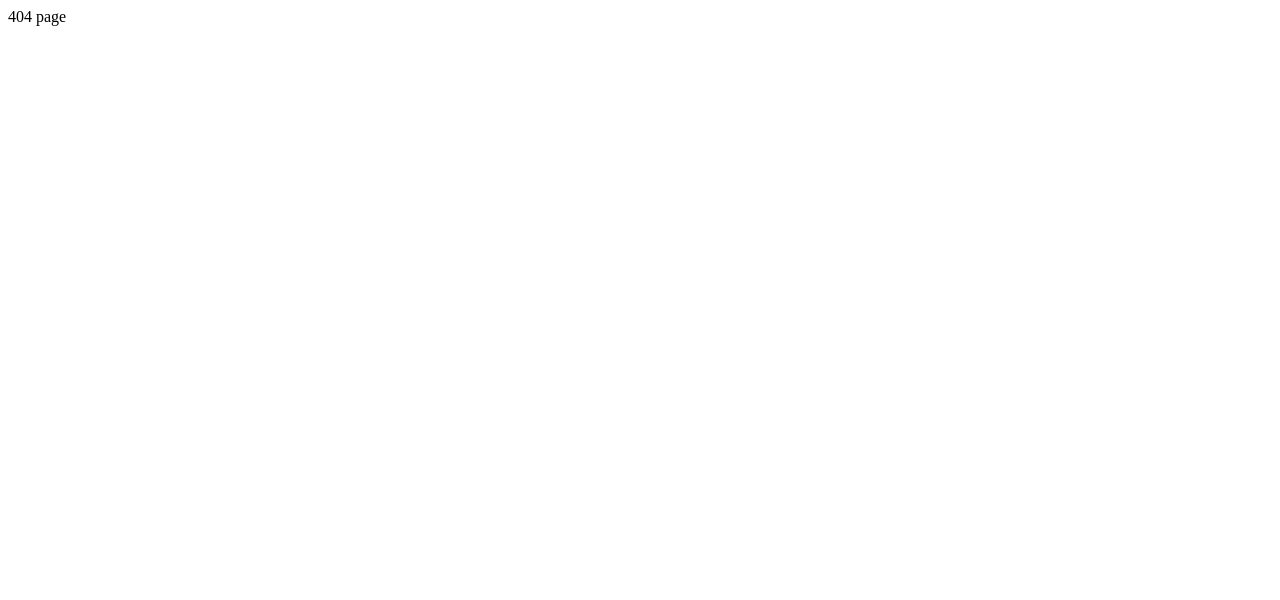
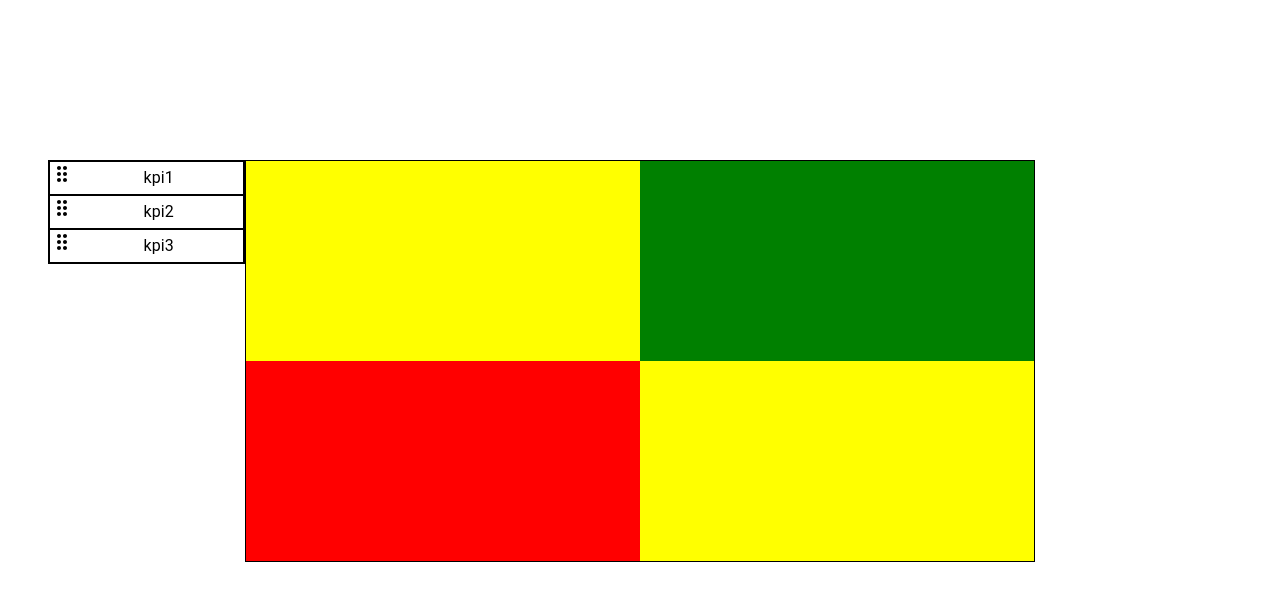
Before and after one commit to Haukain/ddbl-web-app, a React (Create React App) app in the folder source/client/: page /shortListing in a window 1280 px wide. Shown: the top 600 px of the page. Built offline with nearby package versions, Linux system fonts and the light colour scheme.

Commit message:
Drag n' drop implementation
First try of dnd implementation for the shortlisting phase

```diff
--- a/source/client/package.json
+++ b/source/client/package.json
@@ -5,8 +5,10 @@
   "dependencies": {
     "@material-ui/core": "^4.4.2",
     "@material-ui/icons": "^4.4.1",
+    "immutability-helper": "^3.0.1",
     "react": "^16.9.0",
     "react-dom": "^16.9.0",
+    "react-draggable": "^4.0.3",
     "react-router-dom": "^5.1.2",
     "react-scripts": "3.1.1"
   },
--- a/source/client/src/components/App.js
+++ b/source/client/src/components/App.js
@@ -8,6 +8,7 @@ import {
   Switch,
   Route
 } from "react-router-dom";
+import ShortListing from './ShortListing';
 
 class App extends React.Component {
 
@@ -32,6 +33,9 @@ class App extends React.Component {
             <Route exact path="/signup">
               <SignUp/>
             </Route>
+            <Route exact path="/shortListing">
+              <ShortListing/>
+            </Route>
             <Route path="*">
               <NoMatch/>
             </Route>
--- /dev/null
+++ b/source/client/src/components/ShortListing.js
@@ -0,0 +1,24 @@
+import React from 'react';
+import { makeStyles } from '@material-ui/core/styles';
+import Container from '@material-ui/core/Container';
+import ShortListingBoard from './ShortListingBoard'
+
+const useStyles = makeStyles(theme => ({
+  root : {
+  },
+  test : {
+    margin : theme.spacing(20,0,20,0),
+  }
+}));
+
+export default function ShortListing(props) {
+  const classes = useStyles();
+
+  return (
+    <Container className={classes.root}>
+      <div className={classes.test}>
+        <ShortListingBoard/>
+      </div>
+    </Container>
+  );
+}
--- /dev/null
+++ b/source/client/src/components/ShortListingBoard.js
@@ -0,0 +1,104 @@
+import React from 'react';
+import update from 'immutability-helper';
+import { withStyles } from '@material-ui/styles';
+import List from '@material-ui/core/List';
+import ListItemText from '@material-ui/core/ListItemText';
+import Draggable from 'react-draggable';
+import { Container, Grid } from '@material-ui/core';
+import DragIndicator from '@material-ui/icons/DragIndicator';
+import ShortListingBoardTarget from './ShortListingBoardTarget';
+
+const styles = theme => ({
+    list: {
+      padding :0,
+      border : '1px black solid'
+    },
+    element: {
+      display: 'flex',
+      textAlign: 'center',
+      border : '1px black solid',
+      backgroundColor : 'white',
+    },
+    target: {
+      height : '100%'
+    }
+  });
+
+class ShortListingBoard extends React.Component {
+
+  constructor(props) {
+    super(props);
+
+    this.state = {
+        body : null,
+        elements :
+          [
+            {name:"kpi1",position:{x:0,y:0}},
+            {name:"kpi2",position:{x:0,y:0}},
+            {name:"kpi3",position:{x:0,y:0}}
+          ]
+    }
+
+    this.listRef = React.createRef();
+    this.targetRef = React.createRef();
+  }
+
+  onDragHandler = (e, position,id) => {
+    const {x, y} = position;
+    this.setState({elements : update(this.state.elements, {[id]: {position: {$set: {x,y}}}})});
+  };
+
+  onStopHandler = (id) => {
+    const list = this.listRef.current;
+    console.log(this.targetRef.current)
+    const target = this.targetRef.current;
+    let elementOffset = ((list.offsetTop+list.offsetHeight)/this.state.elements.length) * id
+    const tartgetLeftCondition = (this.state.elements[id].position.x + list.offsetLeft)<target.offsetLeft
+    const targetRightCondition = (this.state.elements[id].position.x + list.offsetLeft)>(target.offsetLeft + target.offsetWidth)
+    const tartgetTopCondition = (this.state.elements[id].position.y + list.offsetTop + elementOffset)<target.offsetTop
+    const targetBottomCondition = (this.state.elements[id].position.y + list.offsetTop + elementOffset)>(target.offsetTop + target.offsetHeight)
+    if( (tartgetLeftCondition || targetRightCondition) || (tartgetTopCondition || targetBottomCondition)) {
+      this.setState({elements : update(this.state.elements, {[id]: {position: {$set: {x:0,y:0}}}})});
+    }
+  };
+
+  generateListElements() {
+    const { classes } = this.props;
+
+    let elementList = []
+    for(let [i,e] of this.state.elements.entries()) {
+      elementList.push(
+        <Draggable position={e.position} onDrag={(e,p) => this.onDragHandler(e,p,i)} onStop={(e,p) => this.onStopHandler(i)}>
+            <div className={classes.element}>
+                <DragIndicator></DragIndicator>
+                <ListItemText primary={e.name}/>
+            </div>
+        </Draggable>
+      )
+    }
+    return elementList
+  }
+
+  render() {
+    const { classes } = this.props;
+
+    return (
+        <Container>
+          <Grid container>
+            <Grid item xs={2} className={classes.gridItem}>
+                <List ref={this.listRef} className={classes.list}>
+                  {this.generateListElements()}
+                </List>
+            </Grid>
+            <Grid item xs={8} className={classes.gridItem}>
+              <div ref={this.targetRef} className={classes.target}>
+                <ShortListingBoardTarget/>
+              </div>
+            </Grid>
+          </Grid>
+        </Container>
+    );
+  }
+}
+
+export default withStyles(styles)(ShortListingBoard);
--- /dev/null
+++ b/source/client/src/components/ShortListingBoardTarget.js
@@ -0,0 +1,48 @@
+import React from 'react';
+import { makeStyles } from '@material-ui/core/styles';
+import { Grid } from '@material-ui/core';
+
+const useStyles = makeStyles(theme => ({
+  target: {
+    height : 400,
+    border : '1px black solid'
+  },
+  grid : {
+    height : '100%'
+  },
+  cell00 : {
+    backgroundColor : 'yellow',
+    height: '50%'
+  },
+  cell01 : {
+    backgroundColor : 'green',
+    height: '50%'
+  },
+  cell10 : {
+    backgroundColor : 'red',
+    height: '50%'
+  },
+  cell11 : {
+    backgroundColor : 'yellow',
+    height: '50%'
+  }
+}));
+
+export default function ShortListingBoardTarget(props) {
+  const classes = useStyles();
+
+  return (
+    <div className={classes.target}>
+      <Grid container className={classes.grid}>
+        <Grid item xs={6} className={classes.cell00}>
+        </Grid>
+        <Grid item xs={6} className={classes.cell01}>
+        </Grid>
+        <Grid item xs={6} className={classes.cell10}>
+        </Grid>
+        <Grid item xs={6} className={classes.cell11}>
+        </Grid>
+      </Grid>
+    </div>
+  );
+}
--- /dev/null
+++ b/source/client/src/index.css
@@ -0,0 +1,5 @@
+body {
+    margin: 0;
+    padding: 0;
+    font-family: sans-serif;
+  }
--- a/source/client/src/index.js
+++ b/source/client/src/index.js
@@ -1,4 +1,5 @@
 import React from 'react';
+import './index.css';
 import ReactDOM from 'react-dom';
 import App from './components/App';
 
```
Also changed, not shown: 1 other file (tests, documents, lock files or other folders).
